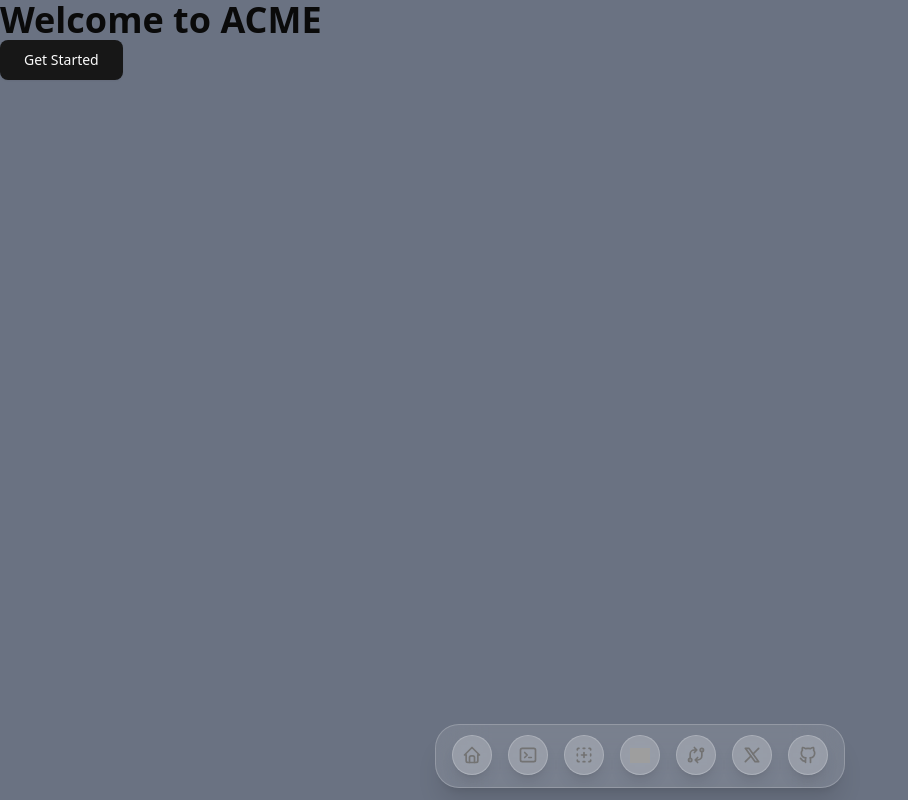
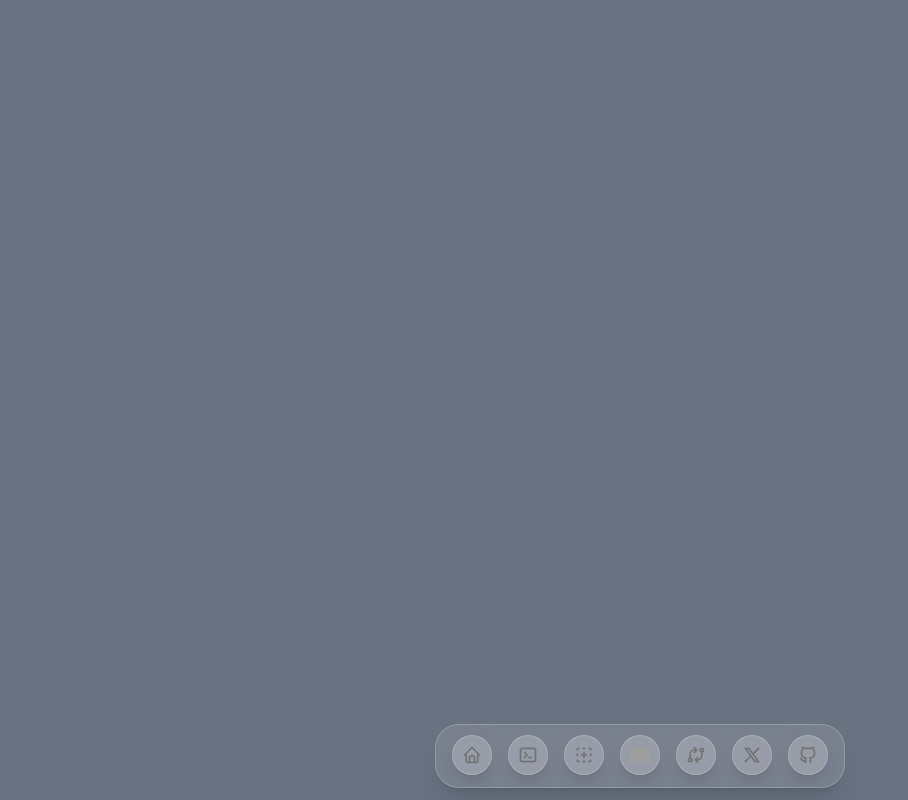
Before and after one commit to TheSamadAzeez/portfolio, a Next.js app: page / in a window 1280 px wide. Shown: the whole page, without its empty margins (0-908 px from the left). Built offline with nearby package versions, Linux system fonts and the light colour scheme; grey boxes are pictures that could not be loaded.

Commit message:
refactor: remove welcome message and button from Home component

```diff
--- a/src/app/(landing)/page.tsx
+++ b/src/app/(landing)/page.tsx
@@ -1,10 +1,3 @@
-import { Button } from '@/components/ui/button'
-
 export default function Home() {
-  return (
-    <>
-      <h1 className="text-4xl font-bold">Welcome to ACME</h1>
-      <Button size="lg">Get Started</Button>
-    </>
-  )
+  return <section className="container mx-auto w-full"></section>
 }
```
